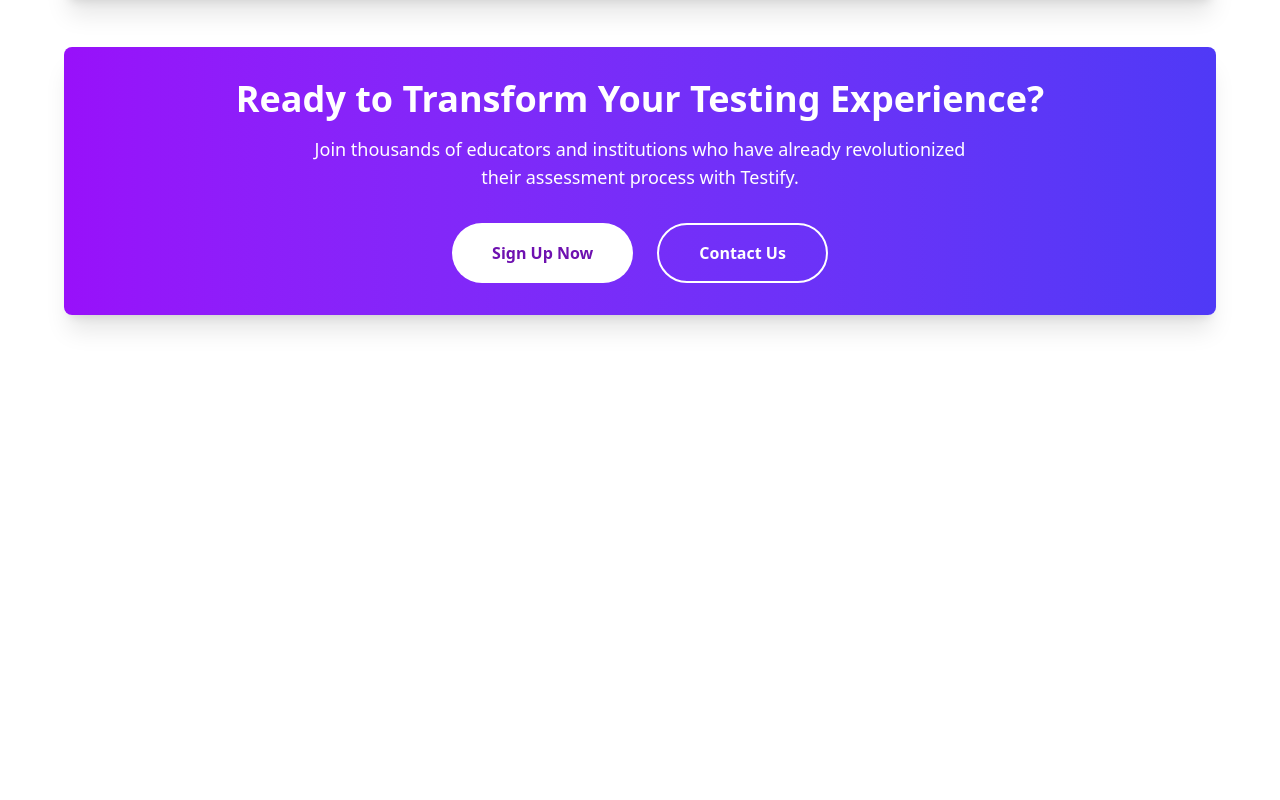
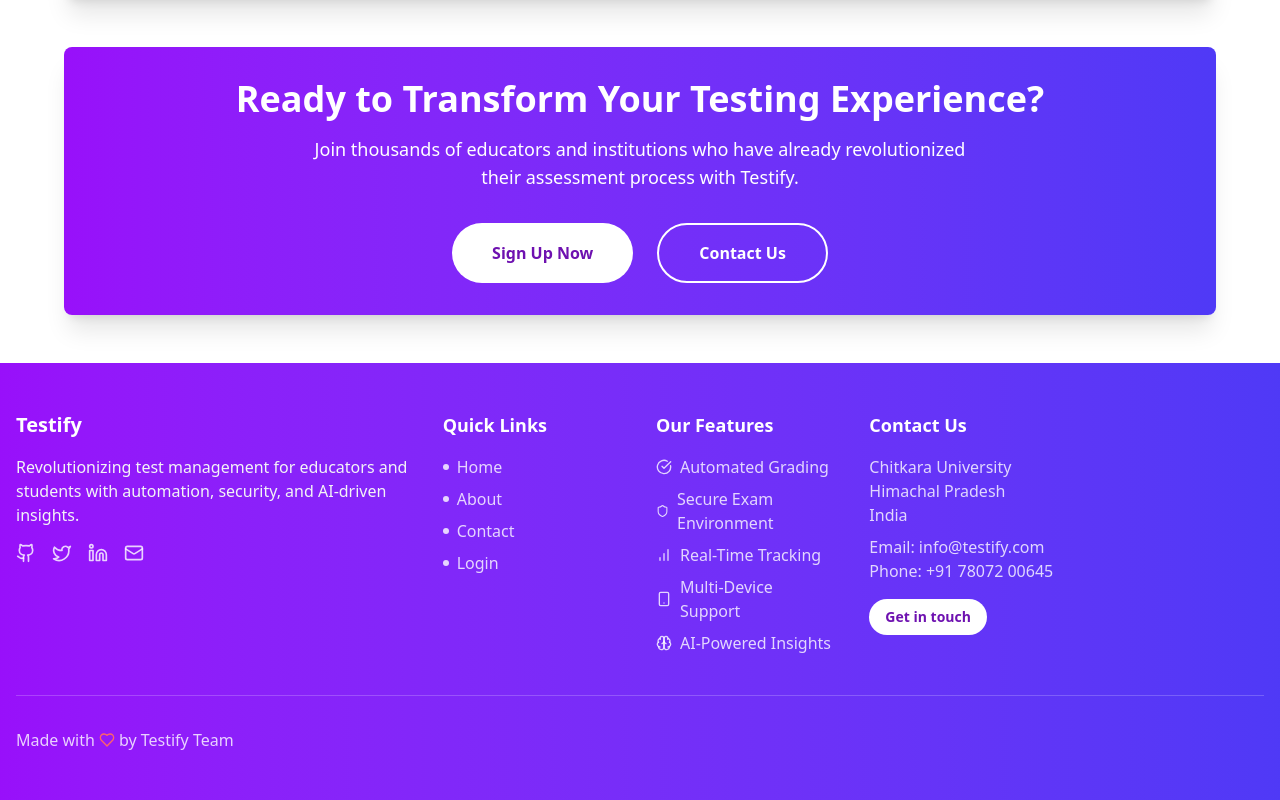
Before and after one commit to shivanshu-garg1/Testify, a React (Vite) app in the folder frontend/: page /about in a window 1280 px wide. Shown: the part 1863-2663 px from the top of the page. Before the commit the page ends 2226 px from the top, so only its background shows below. Built offline with nearby package versions, Linux system fonts and the light colour scheme.

Commit message:
Contact Page + Footer component Done

```diff
--- a/frontend/src/Pages/About.jsx
+++ b/frontend/src/Pages/About.jsx
@@ -4,6 +4,7 @@
 import image2 from "../assets/img2.avif"
 import Navbar from '../components/Navbar'
 import {Link} from 'react-router-dom';
+import Footer from '../components/Footer';
 export default function About() {
   const [activeFeature, setActiveFeature] = useState(0);
   const [isAnimating, setIsAnimating] = useState(false);
@@ -240,6 +241,7 @@
         </div>
       </div>
     </div>
+    <Footer></Footer>
     </>
   );
 }
--- a/frontend/src/Pages/Contact.jsx
+++ b/frontend/src/Pages/Contact.jsx
@@ -1,9 +1,106 @@
-import React from 'react'
+import { useState } from 'react';
+import { Mail, Phone, Send, CheckCircle } from 'lucide-react';
+import Footer from '../components/Footer';
+import Navbar from '../components/Navbar';
 
-export default function Contact() {
+const Contact = () => {
+  const [formData, setFormData] = useState({
+    name: '',
+    email: '',
+    subject: '',
+    message: ''
+  });
+
+  const [formStatus, setFormStatus] = useState('idle');
+
+  const handleChange = (e) => {
+    const { name, value } = e.target;
+    setFormData(prev => ({
+      ...prev,
+      [name]: value
+    }));
+  };
+
+  const handleSubmit = (e) => {
+    e.preventDefault();
+    setFormStatus('submitting');
+
+    setTimeout(() => {
+      setFormStatus('success');
+      setFormData({
+        name: '',
+        email: '',
+        subject: '',
+        message: ''
+      });
+
+      setTimeout(() => {
+        setFormStatus('idle');
+      }, 3000);
+    }, 1500);
+  };
+
   return (
-    <div>
-      <title>Testify | Contact</title>
+    <>
+    <Navbar />
+    <div className="bg-gray-50 py-16 px-4 sm:px-6 lg:px-8">
+
+      <div className="max-w-7xl mx-auto">
+        <div className="text-center mb-16">
+          <h1 className="text-4xl md:text-5xl font-bold bg-clip-text text-transparent bg-gradient-to-r from-purple-600 to-indigo-600 mb-4">
+            Get in Touch
+          </h1>
+          <p className="text-lg text-gray-600 max-w-2xl mx-auto">
+            Have questions about Testify? We are here to help! Fill out the form below and our team will get back to you as soon as possible.
+          </p>
+        </div>
+
+        <div className="grid grid-cols-1 lg:grid-cols-3 gap-10">
+          <div className="lg:col-span-1 bg-white rounded-xl shadow-xl p-6">
+            <h3 className="text-2xl font-bold text-gray-900">Contact Information</h3>
+            <p className="text-gray-600 mb-6">Reach out to us through any of these channels</p>
+            <div className="flex items-center space-x-4 mb-4">
+              <Mail className="h-6 w-6 text-purple-600" />
+              <p className="text-gray-600">info@testify.com</p>
+            </div>
+            <div className="flex items-center space-x-4 mb-4">
+              <Phone className="h-6 w-6 text-purple-600" />
+              <p className="text-gray-600">+1 (123) 456-7890</p>
+            </div>
+          </div>
+
+          <div className="lg:col-span-2 bg-white rounded-xl shadow-xl p-8">
+            <h3 className="text-2xl font-bold text-gray-900 mb-6">Send us a message</h3>
+            {formStatus === 'success' ? (
+              <div className="bg-green-50 border border-green-200 rounded-lg p-6 text-center">
+                <CheckCircle className="h-6 w-6 text-green-600 mx-auto mb-4" />
+                <p className="text-green-700">Message Sent! We will get back to you soon.</p>
+              </div>
+            ) : (
+              <form onSubmit={handleSubmit} className="space-y-6">
+                <input type="text" name="name" placeholder="Your Name" value={formData.name} onChange={handleChange} required className="w-full px-4 py-3 rounded-lg border border-gray-300" />
+                <input type="email" name="email" placeholder="Email Address" value={formData.email} onChange={handleChange} required className="w-full px-4 py-3 rounded-lg border border-gray-300" />
+                <select name="subject" value={formData.subject} onChange={handleChange} required className="w-full px-4 py-3 rounded-lg border border-gray-300">
+                  <option value="">Select a subject</option>
+                  <option value="general">General Inquiry</option>
+                  <option value="support">Technical Support</option>
+                  <option value="demo">Request a Demo</option>
+                </select>
+                <textarea name="message" placeholder="Your Message" value={formData.message} onChange={handleChange} required rows={6} className="w-full px-4 py-3 rounded-lg border border-gray-300"></textarea>
+                <button type="submit" disabled={formStatus === 'submitting'} className="w-full bg-purple-600 text-white font-bold py-3 px-6 rounded-lg flex justify-center items-center">
+                  {formStatus === 'submitting' ? 'Sending...' : 'Send Message'}
+                  <Send className="ml-2 h-5 w-5" />
+                </button>
+              </form>
+            )}
+          </div>
+        </div>
+      </div>
+
     </div>
-  )
-}
+    <Footer />
+    </>
+  );
+};
+
+export default Contact;
--- /dev/null
+++ b/frontend/src/components/Footer.jsx
@@ -0,0 +1,97 @@
+import { Github, Twitter, Linkedin, Mail, Heart, CheckCircle, BarChart, Shield, Smartphone, Brain } from 'lucide-react';
+
+const Footer = () => {
+
+  const quickLinks = [
+    { name: "Home", path: "/" },
+    { name: "About", path: "/about" },
+    { name: "Contact", path: "/contact" },
+    { name: "Login", path: "/login" }
+  ];
+
+  return (
+    <footer className="bg-gradient-to-r from-purple-600 to-indigo-600 text-white py-12">
+      <div className="container mx-auto px-4">
+        <div className="grid grid-cols-1 md:grid-cols-3 gap-8">
+          <div>
+            <h3 className="text-xl font-bold mb-4">Testify</h3>
+            <p className="text-gray-100 mb-4">
+              Revolutionizing test management for educators and students with automation, security, and AI-driven insights.
+            </p>
+            <div className="flex space-x-4">
+              <a href="#" className="text-white/80 hover:text-white transition-colors hover:scale-110 transform duration-300">
+                <Github size={20} />
+              </a>
+              <a href="#" className="text-white/80 hover:text-white transition-colors hover:scale-110 transform duration-300">
+                <Twitter size={20} />
+              </a>
+              <a href="#" className="text-white/80 hover:text-white transition-colors hover:scale-110 transform duration-300">
+                <Linkedin size={20} />
+              </a>
+              <a href="#" className="text-white/80 hover:text-white transition-colors hover:scale-110 transform duration-300">
+                <Mail size={20} />
+              </a>
+            </div>
+          </div>
+          <div className="grid grid-cols-2 gap-8">
+            <div>
+              <h3 className="text-lg font-semibold mb-4">Quick Links</h3>
+              <ul className="space-y-2">
+                {quickLinks.map((link) => (
+                  <li key={link.name}>
+                    <a href={link.path} className="text-white/80 hover:text-white flex items-center gap-2 hover:translate-x-1 transform duration-300">
+                      <span className="w-1.5 h-1.5 bg-white/80 rounded-full"></span>
+                      {link.name}
+                    </a>
+                  </li>
+                ))}
+              </ul>
+            </div>
+            <div>
+              <h3 className="text-lg font-semibold mb-4">Our Features</h3>
+              <ul className="space-y-2">
+                {[
+                  { name: 'Automated Grading', icon: <CheckCircle size={16} /> },
+                  { name: 'Secure Exam Environment', icon: <Shield size={16} /> },
+                  { name: 'Real-Time Tracking', icon: <BarChart size={16} /> },
+                  { name: 'Multi-Device Support', icon: <Smartphone size={16} /> },
+                  { name: 'AI-Powered Insights', icon: <Brain size={16} /> }
+                ].map((feature) => (
+                  <li key={feature.name} className="text-white/80 flex items-center gap-2">
+                    {feature.icon}
+                    {feature.name}
+                  </li>
+                ))}
+              </ul>
+            </div>
+          </div>
+          <div>
+            <h3 className="text-lg font-semibold mb-4">Contact Us</h3>
+            <address className="not-italic text-white/80">
+              <p>Chitkara University</p>
+              <p>Himachal Pradesh</p>
+              <p>India</p>
+              <p className="mt-2">Email: info@testify.com</p>
+              <p>Phone: +91 78072 00645</p>
+            </address>
+            <a href="/contact">
+              <button className="mt-4 bg-white text-purple-800 hover:bg-gray-100 font-bold py-2 px-4 rounded-full transition-all duration-300 transform hover:scale-105 hover:shadow-lg text-sm">
+               Get in touch
+              </button>
+            </a>
+          </div>
+        </div>
+        <div className="border-t border-white/20 mt-10 pt-8 flex flex-col md:flex-row justify-between items-center">
+
+          <div className="mt-4 md:mt-0 flex items-center">
+            <p className="text-white/80 flex items-center">
+              Made with <Heart size={16} className="mx-1 text-red-400" /> by Testify Team
+            </p>
+          </div>
+        </div>
+      </div>
+    </footer>
+  );
+};
+
+export default Footer;
```
